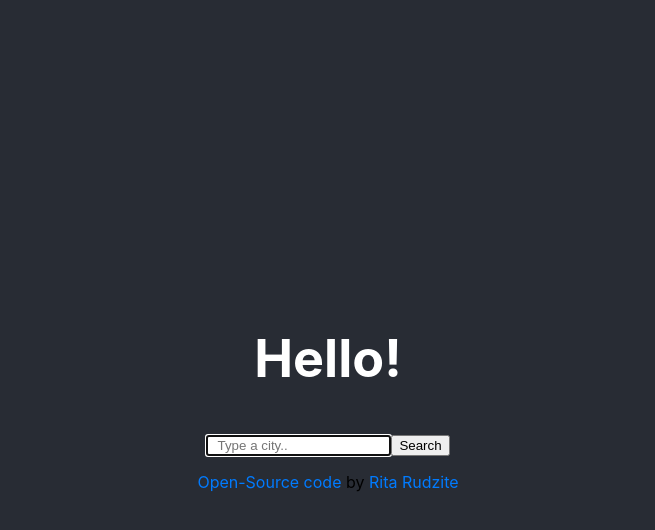
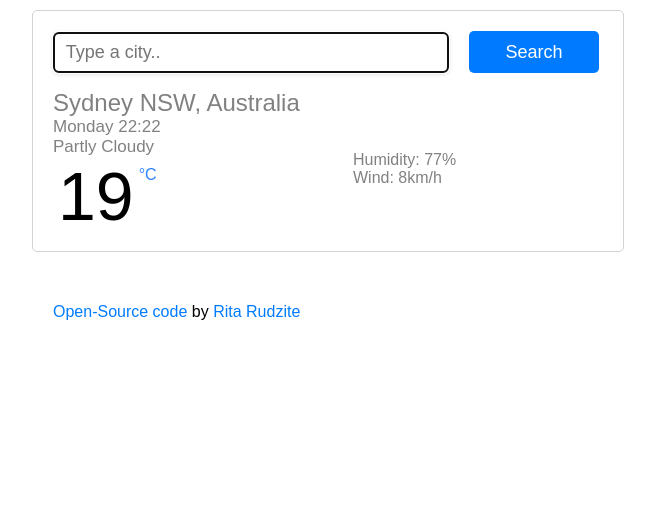
Before and after one commit to RuRi-Code-Cloud/weather-react, a React (Create React App) app: page / in a window 1280 px wide. Shown: the top 530 px of the page, without its empty margins (312-967 px from the left). Built offline with nearby package versions, Linux system fonts and the light colour scheme.

Commit message:
fixed css properties

```diff
--- a/package.json
+++ b/package.json
@@ -8,6 +8,7 @@
     "@testing-library/user-event": "^13.5.0",
     "axios": "^1.5.0",
     "react": "^18.2.0",
+    "react-animated-weather": "^4.0.1",
     "react-dom": "^18.2.0",
     "react-loader-spinner": "^5.4.5",
     "react-scripts": "^5.0.1",
--- a/src/App.css
+++ b/src/App.css
@@ -1,38 +1,15 @@
 .App {
-  text-align: center;
+  color: rgb(130, 129, 129);
+  font-family: arial, sans-serif;
 }
-
-.App-logo {
-  height: 40vmin;
-  pointer-events: none;
+.App {
+  max-width: 550px;
+  max-height: 200px;
+  padding: 20px;
+  margin: 10px auto;
+  border: 1px;
+  border-color: lightgrey;
+  border-radius: 5px;
+  display: block;
+  border-style: solid;
 }
-
-@media (prefers-reduced-motion: no-preference) {
-  .App-logo {
-    animation: App-logo-spin infinite 20s linear;
-  }
-}
-
-.App-header {
-  background-color: #282c34;
-  min-height: 100vh;
-  display: flex;
-  flex-direction: column;
-  align-items: center;
-  justify-content: center;
-  font-size: calc(10px + 2vmin);
-  color: white;
-}
-
-.App-link {
-  color: #61dafb;
-}
-
-@keyframes App-logo-spin {
-  from {
-    transform: rotate(0deg);
-  }
-  to {
-    transform: rotate(360deg);
-  }
-}
--- a/src/App.js
+++ b/src/App.js
@@ -1,13 +1,23 @@
 import "./App.css";
+import "./Weather.css";
+import "./First.css";
+import "./Second.css";
+import "./Third.css";
+import "./Source.css";
 import Weather from "./Weather";
+import First from "./First";
+import Second from "./Second";
+import Third from "./Third";
 import Source from "./Source";
 
 function App() {
   return (
     <div className="App">
       <header className="App-header">
-        <h1>Hello!</h1>
-        <Weather city="Cesis" />
+        <Weather />
+        <First />
+        <Second />
+        <Third />
         <Source className="Footer" />
       </header>
     </div>
```
Also changed, not shown: 1 other file (tests, documents, lock files or other folders).
